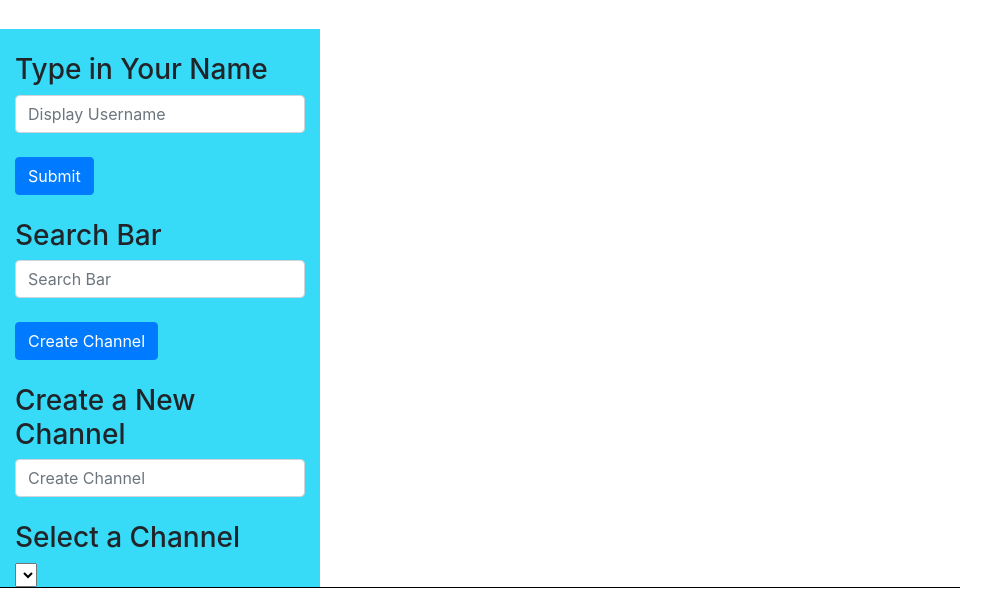
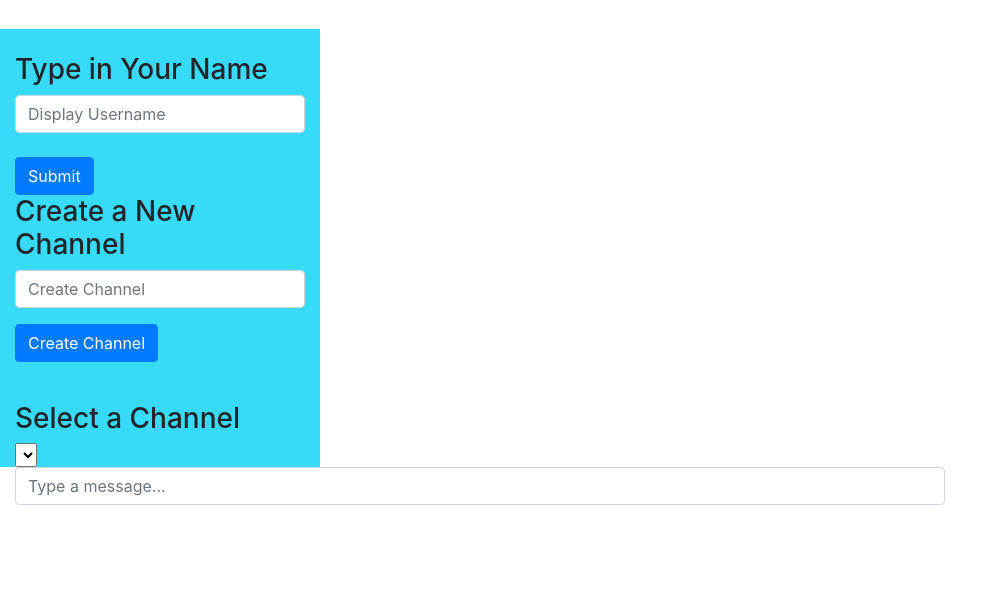
Before and after one commit to jaisharma66/project2, a Flask app: page / in a window 1280 px wide. Shown: the part 211-800 px from the top of the page, without its empty margins (0-1008 px from the left). Run offline with Flask 2, Linux system fonts and the light colour scheme; lists and menus that the app fills with data are empty; parts of the project's set-up code (start-up, migrations or seed data) failed here and were passed over; some libraries are stand-ins or nearby versions.

Commit message:
editing add_channel func

```diff
--- a/application.py
+++ b/application.py
@@ -1,6 +1,6 @@
 import os
 
-from flask import Flask, render_template
+from flask import Flask, render_template, jsonify, request
 from flask_socketio import SocketIO, emit
 
 app = Flask(__name__)
@@ -9,7 +9,15 @@ socketio = SocketIO(app)
 
 # list of all channels
 channel_list = ['general']
+messages = []
 
 @app.route("/")
 def index():
     return render_template("index.html")
+
+# @app.route("/messages", methods=["POST"])
+# def messages():
+
+
+if __name__ == "__main__":
+    index();
--- a/static/index.js
+++ b/static/index.js
@@ -11,7 +11,23 @@ function retrieved_name()
     else
         document.getElementById("displayname").innerHTML = "Welcome, " + showname;
 }
-function channel_add()
+function add_channel()
 {
-
+    alert(document.querySelector('#channel_input').value);
+    var channel_list = ['general'];
+    var channel_added = document.querySelector('#channel_input').value;
+    for(i = 0; i < channel_list.length; i++)
+    {
+        if(channel_added == channel_list[i])
+        {
+            return(alert("Channel has already been created"));
+        }
+    }
+    channel_list.push(channel_added);
+    var option = document.createElement('option');
+    var selection = document.getElementById("chn_name");
+    option.text = channel_added;
+    option.value = channel_added;
+    selection.add(option);
+    selection.insertAdjacentHTML('beforeEND', selection.join('\n'));
 }
--- a/templates/index.html
+++ b/templates/index.html
@@ -4,7 +4,11 @@
         <meta http-equiv="Content-Type" content="text/html; charset=utf-8" />
         <link rel="stylesheet" href="https://stackpath.bootstrapcdn.com/bootstrap/4.1.1/css/bootstrap.min.css" integrity="sha384-WskhaSGFgHYWDcbwN70/dfYBj47jz9qbsMId/iRN3ewGhXQFZCSftd1LZCfmhktB" crossorigin="anonymous">
         <script type="text/javascript" src="//cdnjs.cloudflare.com/ajax/libs/socket.io/1.3.6/socket.io.min.js"></script>
+        <script src="https://cdnjs.cloudflare.com/ajax/libs/handlebars.js/4.0.11/handlebars.min.js"></script>
         <script src="{{ url_for('static', filename='index.js') }}"></script>
+        <script>
+
+        </script>
         <title>Web Chat</title>
     </head>
     <body onload="retrieved_name()">
@@ -22,30 +26,25 @@
                 </div>
             </form>
             <form>
-                <div>
-                    <br>
-                    <h3>Search Bar</h3>
-                    <input class="form-control" id="search_bar" text="text" name="search_bar" placeholder="Search Bar">
-                    <br>
-                    <button class="btn btn-primary">Create Channel</button>
-                    <br>
+                <h3>Create a New Channel</h3>
+                <div class="form-group">
+                    <input id="channel_input" class="form-control" text="text" name="channel_input" placeholder="Create Channel">
                 </div>
-            </form>
-            <form>
-                <div>
-                    <br>
-                    <h3>Create a New Channel</h3>
-                    <input class="form-control" id="new_channel" text="text" name="new_channel" placeholder="Create Channel">
+                <div class="form-group">
+                    <button id="button_create" class="btn btn-primary" type="button" onclick="add_channel()">Create Channel</button>
                 </div>
             </form>
             <div>
                 <br>
                 <h3>Select a Channel</h3>
-                <select class="form-control>"></select>
+                <select id="chn_name" class="form-control>"></select>
                 <br>
             </div>
         </div>
-        <div class="col-9" style="background-color: #000000">
+        <div class="col-9">
+            <div class="form-group">
+                <input id="message_box" class="form-control" text="text" name="message_box" text="text" placeholder="Type a message...">
+            </div>
         </div>
     </body>
 </html>
```
